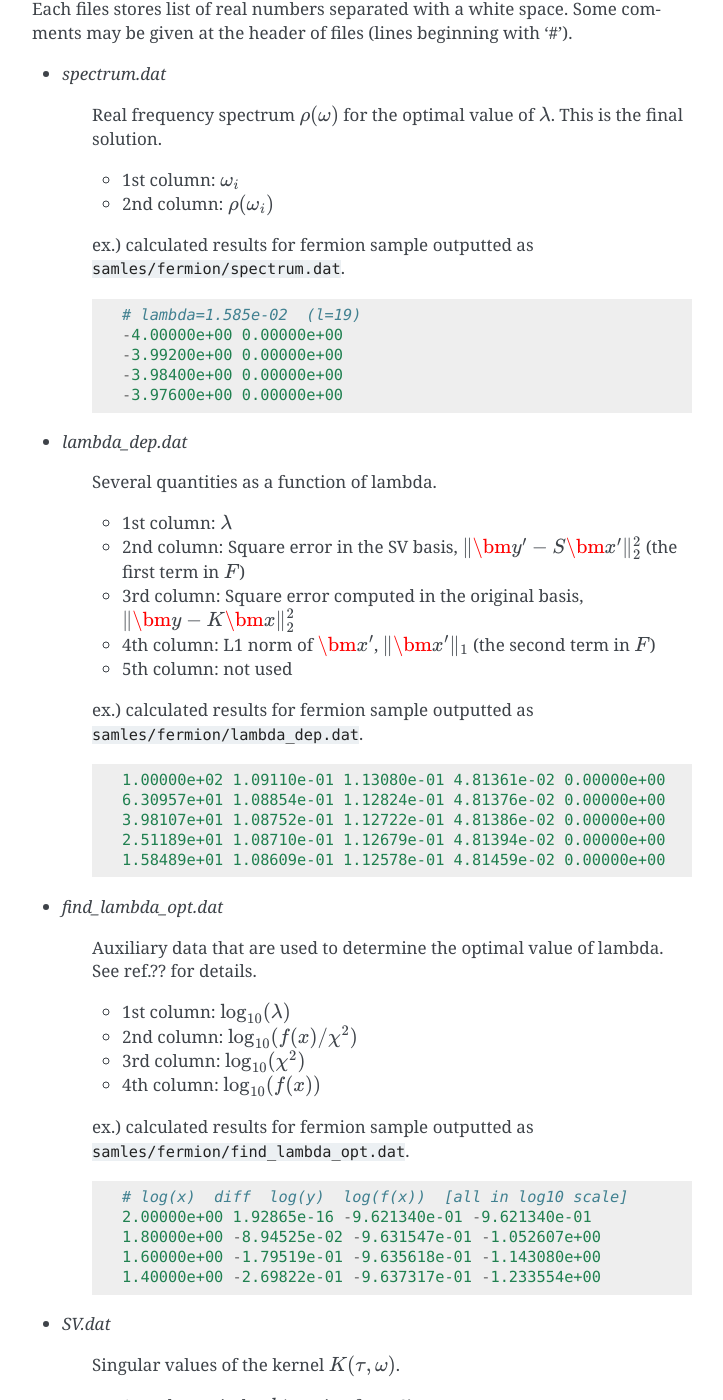
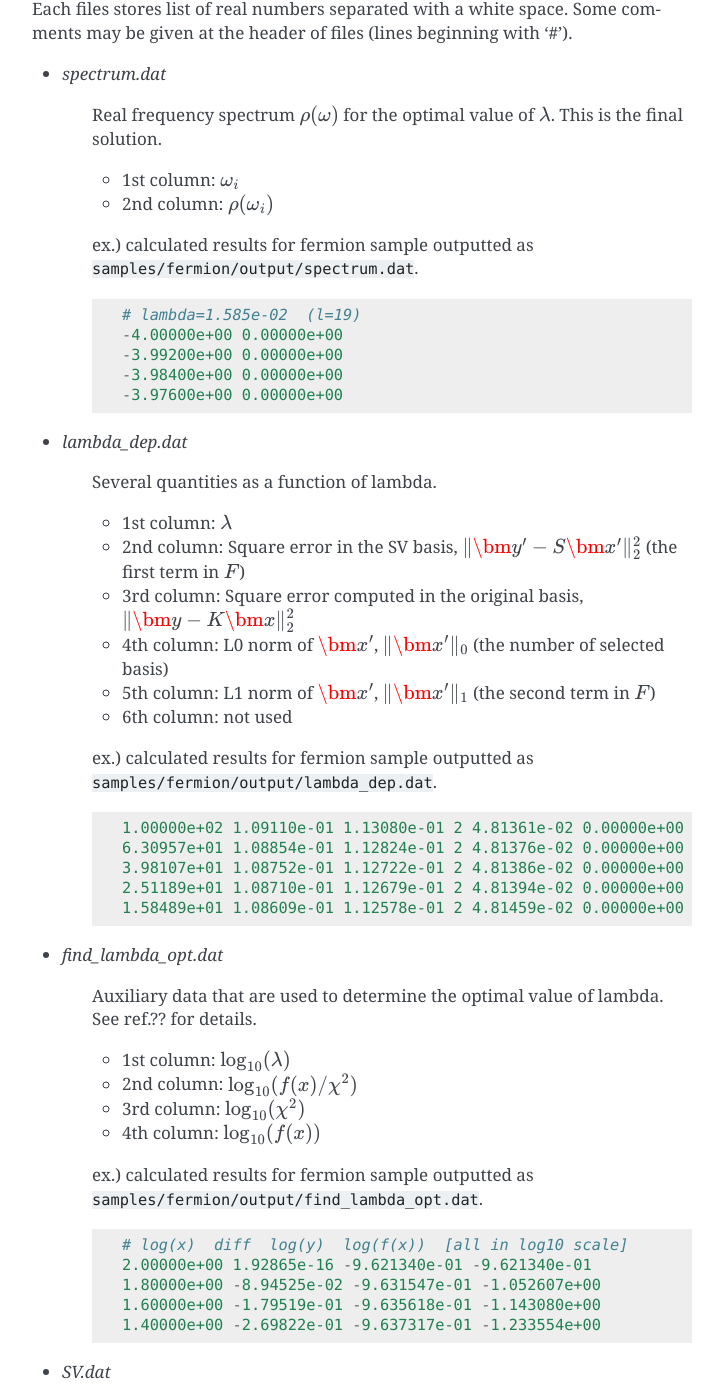
Before and after one commit to SpM-lab/SpM, a Sphinx documentation site: the page built from docs/manual/source/docs/outputfile.rst, in a window 1280 px wide and 1400 px high, scrolled down 903 px. Shown: the whole window, without its empty margins (388-1111 px from the left). Built offline with Sphinx 7.4.7, drawn with Linux system fonts in a browser that asks for light colours; formulas are drawn with MathJax 3; some of the changed text lies outside the part shown.

Commit message:
fix typo and description of norm0 in manual.

```diff
--- a/docs/manual/source/docs/outputfile.rst
+++ b/docs/manual/source/docs/outputfile.rst
@@ -54,7 +54,7 @@ Some comments may be given at the header of files (lines beginning with '#').
     * 1st column: :math:`\omega_i`
     * 2nd column: :math:`\rho(\omega_i)`
 
-    ex.) calculated results for fermion sample outputted as  ``samles/fermion/spectrum.dat``.
+    ex.) calculated results for fermion sample outputted as  ``samples/fermion/output/spectrum.dat``.
 
     ::
 
@@ -71,18 +71,19 @@ Some comments may be given at the header of files (lines beginning with '#').
     * 1st column: :math:`\lambda`
     * 2nd column: Square error in the SV basis, :math:`\| \bm{y}'-S\bm{x}' \|_2^2` (the first term in :math:`F`)
     * 3rd column: Square error computed in the original basis, :math:`\| \bm{y}-K\bm{x} \|_2^2`
-    * 4th column: L1 norm of :math:`\bm{x}'`, :math:`\| \bm{x}' \|_1` (the second term in :math:`F`)
-    * 5th column: not used
+    * 4th column: L0 norm of :math:`\bm{x}'`, :math:`\| \bm{x}' \|_0` (the number of selected basis)
+    * 5th column: L1 norm of :math:`\bm{x}'`, :math:`\| \bm{x}' \|_1` (the second term in :math:`F`)
+    * 6th column: not used
 
-    ex.) calculated results for fermion sample outputted as  ``samles/fermion/lambda_dep.dat``.
+    ex.) calculated results for fermion sample outputted as  ``samples/fermion/output/lambda_dep.dat``.
 
     ::
 
-       1.00000e+02 1.09110e-01 1.13080e-01 4.81361e-02 0.00000e+00
-       6.30957e+01 1.08854e-01 1.12824e-01 4.81376e-02 0.00000e+00
-       3.98107e+01 1.08752e-01 1.12722e-01 4.81386e-02 0.00000e+00
-       2.51189e+01 1.08710e-01 1.12679e-01 4.81394e-02 0.00000e+00
-       1.58489e+01 1.08609e-01 1.12578e-01 4.81459e-02 0.00000e+00
+       1.00000e+02 1.09110e-01 1.13080e-01 2 4.81361e-02 0.00000e+00
+       6.30957e+01 1.08854e-01 1.12824e-01 2 4.81376e-02 0.00000e+00
+       3.98107e+01 1.08752e-01 1.12722e-01 2 4.81386e-02 0.00000e+00
+       2.51189e+01 1.08710e-01 1.12679e-01 2 4.81394e-02 0.00000e+00
+       1.58489e+01 1.08609e-01 1.12578e-01 2 4.81459e-02 0.00000e+00
 
 
 * *find_lambda_opt.dat*
@@ -94,7 +95,7 @@ Some comments may be given at the header of files (lines beginning with '#').
     * 3rd column: :math:`\log_{10}(\chi^2)`
     * 4th column: :math:`\log_{10}(f(x))`
 
-    ex.) calculated results for fermion sample outputted as  ``samles/fermion/find_lambda_opt.dat``.
+    ex.) calculated results for fermion sample outputted as  ``samples/fermion/output/find_lambda_opt.dat``.
 
     ::
 
@@ -111,7 +112,7 @@ Some comments may be given at the header of files (lines beginning with '#').
     * 1st column: index :math:`l` (starting from 0)
     * 2nd column: The singular value :math:`S_l` in descending order
 
-    ex.) calculated results for fermion sample outputted as  ``samles/fermion/find_lambda_opt.dat``.
+    ex.) calculated results for fermion sample outputted as  ``samples/fermion/output/SV.dat``.
 
     ::
 
@@ -138,7 +139,7 @@ Some comments may be given at the header of files (lines beginning with '#').
     * 9th column: sum of spectrum, :math:`\langle V\bm{x}' \rangle`
     * 10th column: negative weight in the spectrum :math:`V\bm{x}'`
 
-    ex.) calculated results for fermion sample outputted as  ``samles/fermion/lambda_opt/iter.dat``.
+    ex.) calculated results for fermion sample outputted as  ``samples/fermion/output/lambda_opt/iter.dat``.
 
     ::
 
@@ -157,7 +158,7 @@ Some comments may be given at the header of files (lines beginning with '#').
     * 3rd column: :math:`z'_l` (**must be sparse**)
     * 4th column: :math:`V^{\rm t}\bm{z}`
 
-    ex.) calculated results for fermion sample outputted as  ``samles/fermion/lambda_opt/x_sv.dat``.
+    ex.) calculated results for fermion sample outputted as  ``samples/fermion/output/lambda_opt/x_sv.dat``.
 
     ::
 
@@ -177,7 +178,7 @@ Some comments may be given at the header of files (lines beginning with '#').
     * 3rd column: :math:`V\bm{z}'` (final result for a given lambda when non-negativity is not imposed)
     * 4th column: :math:`\bm{z}` (**final result** for a given lambda when non-negativity is imposed)
 
-    ex.) calculated results for fermion sample outputted as  ``samles/fermion/lambda_opt/x_tw.dat``.
+    ex.) calculated results for fermion sample outputted as  ``samples/fermion/output/lambda_opt/x_tw.dat``.
 
     ::
 
@@ -197,7 +198,7 @@ Some comments may be given at the header of files (lines beginning with '#').
     * 3rd column: :math:`S\bm{x}'`
     * 4th column: :math:`S\bm{z}'`
 
-    ex.) calculated results for fermion sample outputted as  ``samles/fermion/lambda_opt/y_sv.dat``.
+    ex.) calculated results for fermion sample outputted as  ``samples/fermion/output/lambda_opt/y_sv.dat``.
 
     ::
 
@@ -216,7 +217,7 @@ Some comments may be given at the header of files (lines beginning with '#').
     * 3rd column: :math:`U S \bm{x}'`
     * 4th column: :math:`U S \bm{z}'`
 
-    ex.) calculated results for fermion sample outputted as ``samles/fermion/lambda_opt/y_tw.dat``.
+    ex.) calculated results for fermion sample outputted as ``samples/fermion/output/lambda_opt/y_tw.dat``.
 
     ::
 
```
